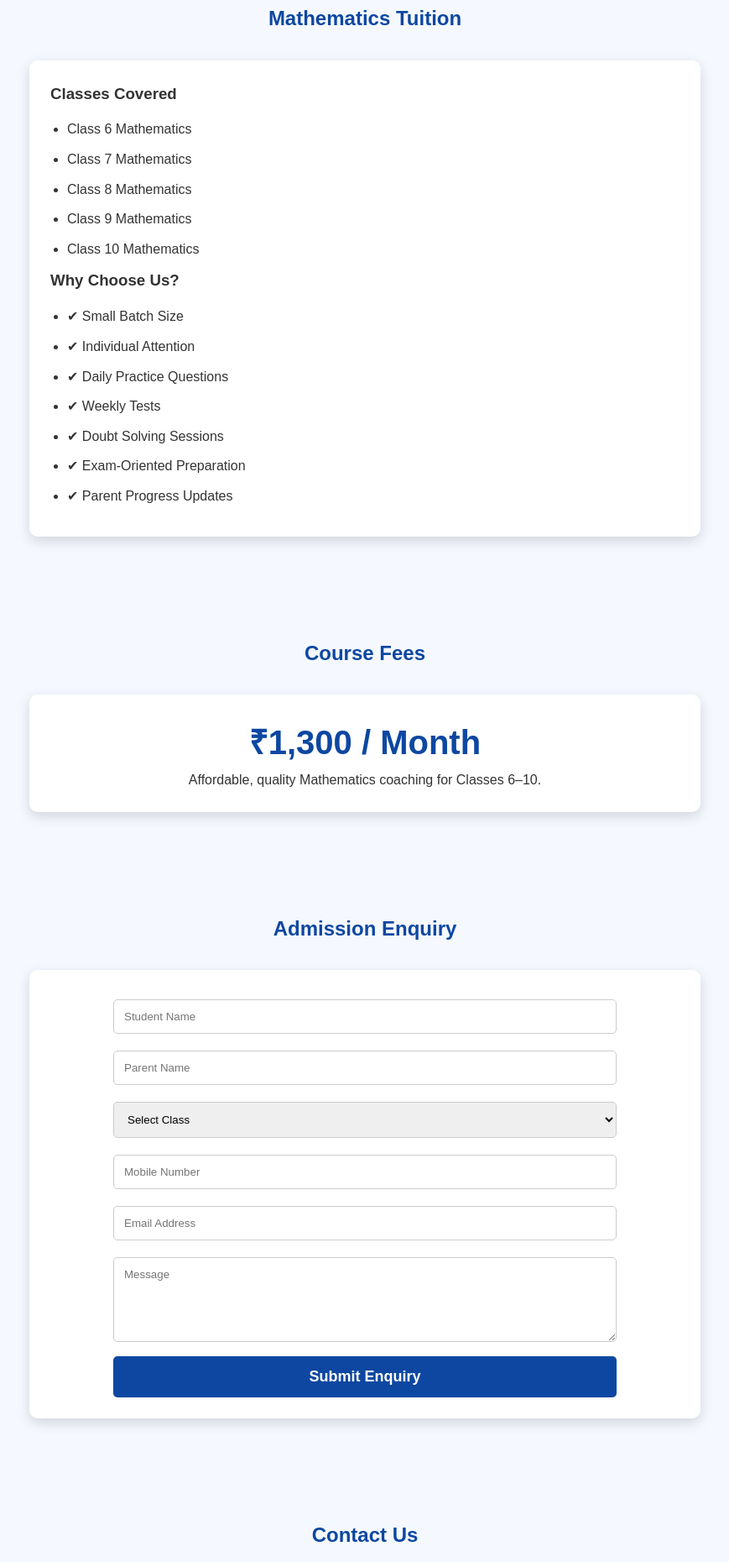
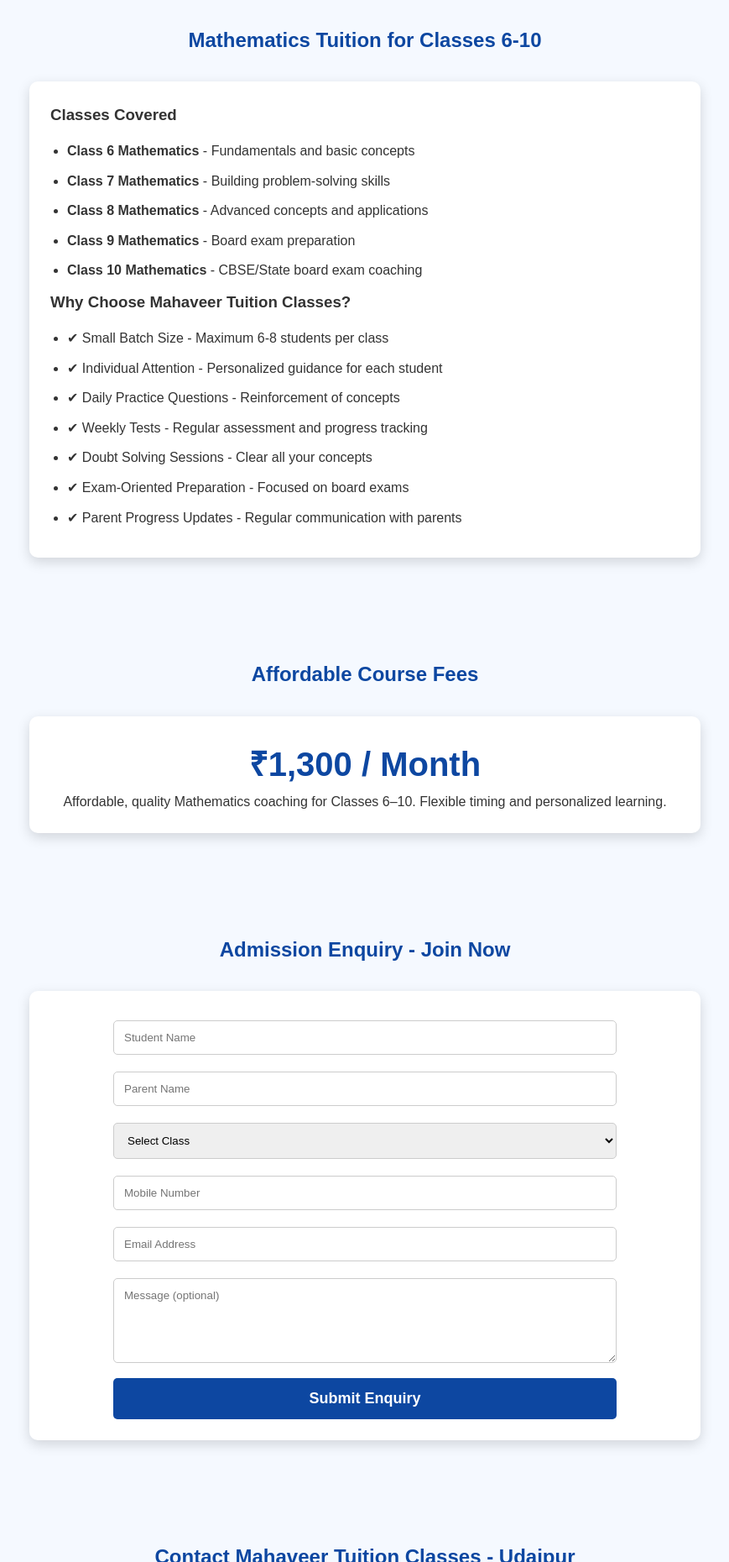
Before and after one commit to malaramradul-tech/mahaveer-tuition, a plain HTML site: page index.html in a window 1280 px wide. Shown: the part 940-2800 px from the top of the page at 84% size, without its empty margins (205-1074 px from the left). Drawn offline with Linux system fonts and the light colour scheme.

Commit message:
Update: Add SEO optimization - meta tags, keywords, and improved content

```diff
--- a/index.html
+++ b/index.html
@@ -3,7 +3,19 @@
 <head>
 <meta charset="UTF-8">
 <meta name="viewport" content="width=device-width, initial-scale=1.0">
-<title>Mahaveer Tuition Classes | Mathematics Coaching</title>
+<meta name="description" content="Mahaveer Tuition Classes - Expert Mathematics coaching for Classes 6-10 in Udaipur. Small batch sizes, individual attention, and exam-focused preparation. ₹1,300/month.">
+<meta name="keywords" content="mathematics tuition, math coaching, Classes 6-10, Udaipur tuition, mathematics classes, online tuition, home tuition, exam preparation">
+<meta name="author" content="Mahaveer Tuition Classes">
+<meta name="robots" content="index, follow">
+<meta property="og:title" content="Mahaveer Tuition Classes | Mathematics Coaching for Classes 6-10">
+<meta property="og:description" content="Expert Mathematics coaching with concept clarity, problem-solving skills, and exam preparation. Join now!">
+<meta property="og:type" content="website">
+<meta property="og:url" content="https://malaramradul-tech.github.io/mahaveer-tuition">
+<meta name="twitter:card" content="summary_large_image">
+<meta name="twitter:title" content="Mahaveer Tuition Classes | Mathematics Coaching">
+<meta name="twitter:description" content="Expert Mathematics tuition for Classes 6-10 in Udaipur">
+
+<title>Mahaveer Tuition Classes | Best Mathematics Coaching in Udaipur | Classes 6-10</title>
 
 <style>
 *{
@@ -176,7 +188,7 @@ box-shadow:0 4px 10px rgba(0,0,0,.3);
 
 <header>
 <h1>Mahaveer Tuition Classes</h1>
-<p>Expert Mathematics Coaching for Classes 6–10</p>
+<p>Expert Mathematics Coaching for Classes 6–10 in Udaipur</p>
 </header>
 
 <nav>
@@ -204,9 +216,9 @@ box-shadow:0 4px 10px rgba(0,0,0,.3);
 
 <p>
 
-Welcome to <strong>Mahaveer Tuition Classes</strong>, where we specialize in <strong>Mathematics coaching for Classes 6 to 10</strong>.
+Welcome to <strong>Mahaveer Tuition Classes</strong>, where we specialize in <strong>Mathematics coaching for Classes 6 to 10</strong> in Udaipur.
 
-Our teaching focuses on concept clarity, problem-solving skills, regular practice, and individual attention to help every student perform confidently in school examinations.
+Our teaching focuses on concept clarity, problem-solving skills, regular practice, and individual attention to help every student perform confidently in school examinations. We provide affordable, quality mathematics tuition with small batch sizes and personalized guidance.
 
 </p>
 
@@ -216,7 +228,7 @@ Our teaching focuses on concept clarity, problem-solving skills, regular practic
 
 <section id="maths">
 
-<h2>Mathematics Tuition</h2>
+<h2>Mathematics Tuition for Classes 6-10</h2>
 
 <div class="card">
 
@@ -224,35 +236,35 @@ Our teaching focuses on concept clarity, problem-solving skills, regular practic
 
 <ul>
 
-<li>Class 6 Mathematics</li>
+<li><strong>Class 6 Mathematics</strong> - Fundamentals and basic concepts</li>
 
-<li>Class 7 Mathematics</li>
+<li><strong>Class 7 Mathematics</strong> - Building problem-solving skills</li>
 
-<li>Class 8 Mathematics</li>
+<li><strong>Class 8 Mathematics</strong> - Advanced concepts and applications</li>
 
-<li>Class 9 Mathematics</li>
+<li><strong>Class 9 Mathematics</strong> - Board exam preparation</li>
 
-<li>Class 10 Mathematics</li>
+<li><strong>Class 10 Mathematics</strong> - CBSE/State board exam coaching</li>
 
 </ul>
 
-<h3>Why Choose Us?</h3>
+<h3>Why Choose Mahaveer Tuition Classes?</h3>
 
 <ul>
 
-<li>✔ Small Batch Size</li>
+<li>✔ Small Batch Size - Maximum 6-8 students per class</li>
 
-<li>✔ Individual Attention</li>
+<li>✔ Individual Attention - Personalized guidance for each student</li>
 
-<li>✔ Daily Practice Questions</li>
+<li>✔ Daily Practice Questions - Reinforcement of concepts</li>
 
-<li>✔ Weekly Tests</li>
+<li>✔ Weekly Tests - Regular assessment and progress tracking</li>
 
-<li>✔ Doubt Solving Sessions</li>
+<li>✔ Doubt Solving Sessions - Clear all your concepts</li>
 
-<li>✔ Exam-Oriented Preparation</li>
+<li>✔ Exam-Oriented Preparation - Focused on board exams</li>
 
-<li>✔ Parent Progress Updates</li>
+<li>✔ Parent Progress Updates - Regular communication with parents</li>
 
 </ul>
 
@@ -262,14 +274,14 @@ Our teaching focuses on concept clarity, problem-solving skills, regular practic
 
 <section id="fees">
 
-<h2>Course Fees</h2>
+<h2>Affordable Course Fees</h2>
 
 <div class="card">
 
 <p class="fee">₹1,300 / Month</p>
 
 <p style="text-align:center;">
-Affordable, quality Mathematics coaching for Classes 6–10.
+Affordable, quality Mathematics coaching for Classes 6–10. Flexible timing and personalized learning.
 </p>
 
 </div>
@@ -278,7 +290,7 @@ Affordable, quality Mathematics coaching for Classes 6–10.
 
 <section id="admission">
 
-<h2>Admission Enquiry</h2>
+<h2>Admission Enquiry - Join Now</h2>
 
 <div class="card">
 
@@ -312,7 +324,7 @@ Affordable, quality Mathematics coaching for Classes 6–10.
 
 <input type="email" name="email" placeholder="Email Address" required>
 
-<textarea name="message" rows="5" placeholder="Message"></textarea>
+<textarea name="message" rows="5" placeholder="Message (optional)"></textarea>
 
 <button type="submit">Submit Enquiry</button>
 
@@ -324,19 +336,25 @@ Affordable, quality Mathematics coaching for Classes 6–10.
 
 <section id="contact">
 
-<h2>Contact Us</h2>
+<h2>Contact Mahaveer Tuition Classes - Udaipur</h2>
 
 <div class="card">
 
 <p><strong>Mahaveer Tuition Classes</strong></p>
 
-<p>📍 31, Dhulkot Chauraha,<br>
+<p><strong>📍 Location:</strong><br>
+31, Dhulkot Chauraha,<br>
 Bohra Ganesh Ji Road,<br>
 Udaipur, Rajasthan – 313001</p>
 
-<p>📞 <a href="tel:+919352950299">+91 93529 50299</a></p>
+<p><strong>📞 Phone:</strong><br>
+<a href="tel:+919352950299">+91 93529 50299</a></p>
 
-<p>💬 <a href="https://wa.me/919352950299" target="_blank">Chat on WhatsApp</a></p>
+<p><strong>💬 WhatsApp:</strong><br>
+<a href="https://wa.me/919352950299" target="_blank">Chat on WhatsApp</a></p>
+
+<p><strong>⏰ Timing:</strong><br>
+Monday to Saturday: 4:00 PM - 7:00 PM</p>
 
 </div>
 
@@ -344,9 +362,11 @@ Udaipur, Rajasthan – 313001</p>
 
 <footer>
 
-<h3>Mahaveer Tuition Classes</h3>
+<h3>Mahaveer Tuition Classes - Udaipur</h3>
 
 <p>Expert Mathematics Coaching for Classes 6–10</p>
+
+<p>Best Tuition Center in Udaipur | Quality Education at Affordable Fees</p>
 
 <p>© 2026 Mahaveer Tuition Classes. All Rights Reserved.</p>
 
```
